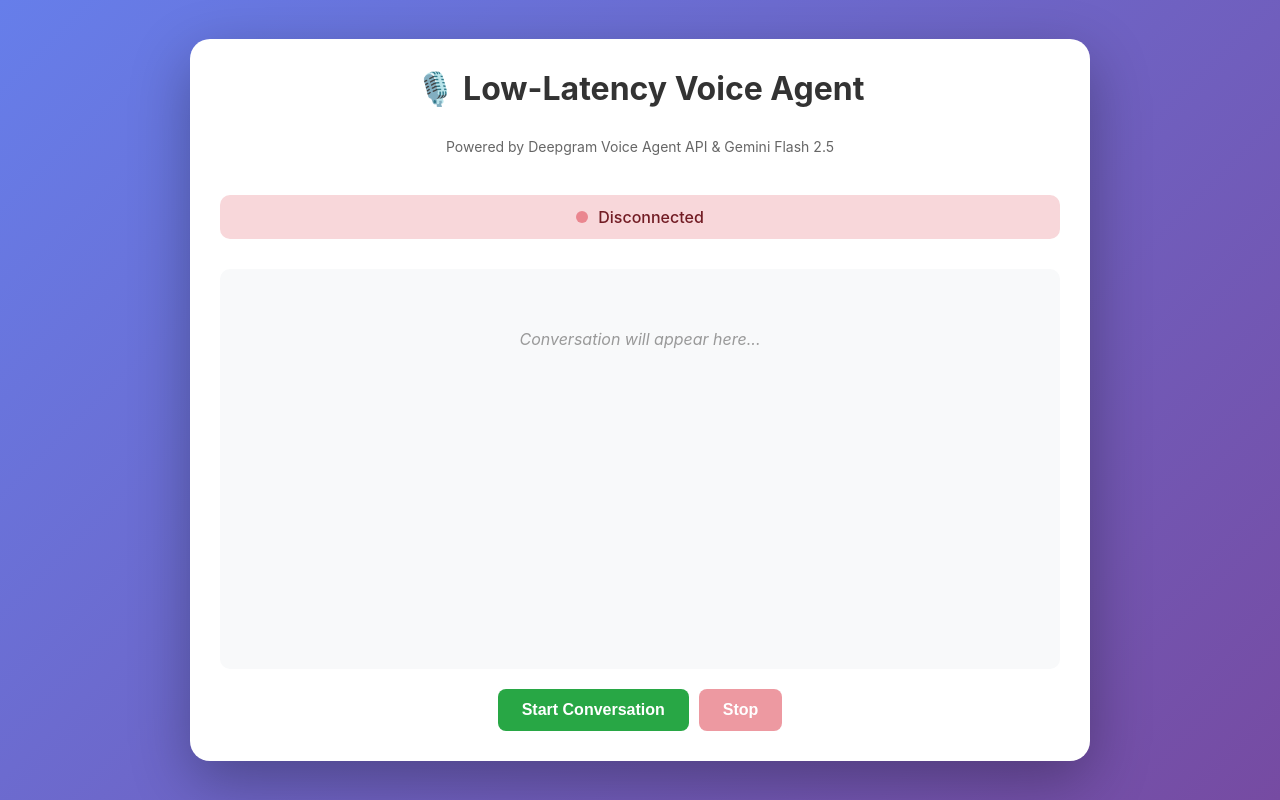
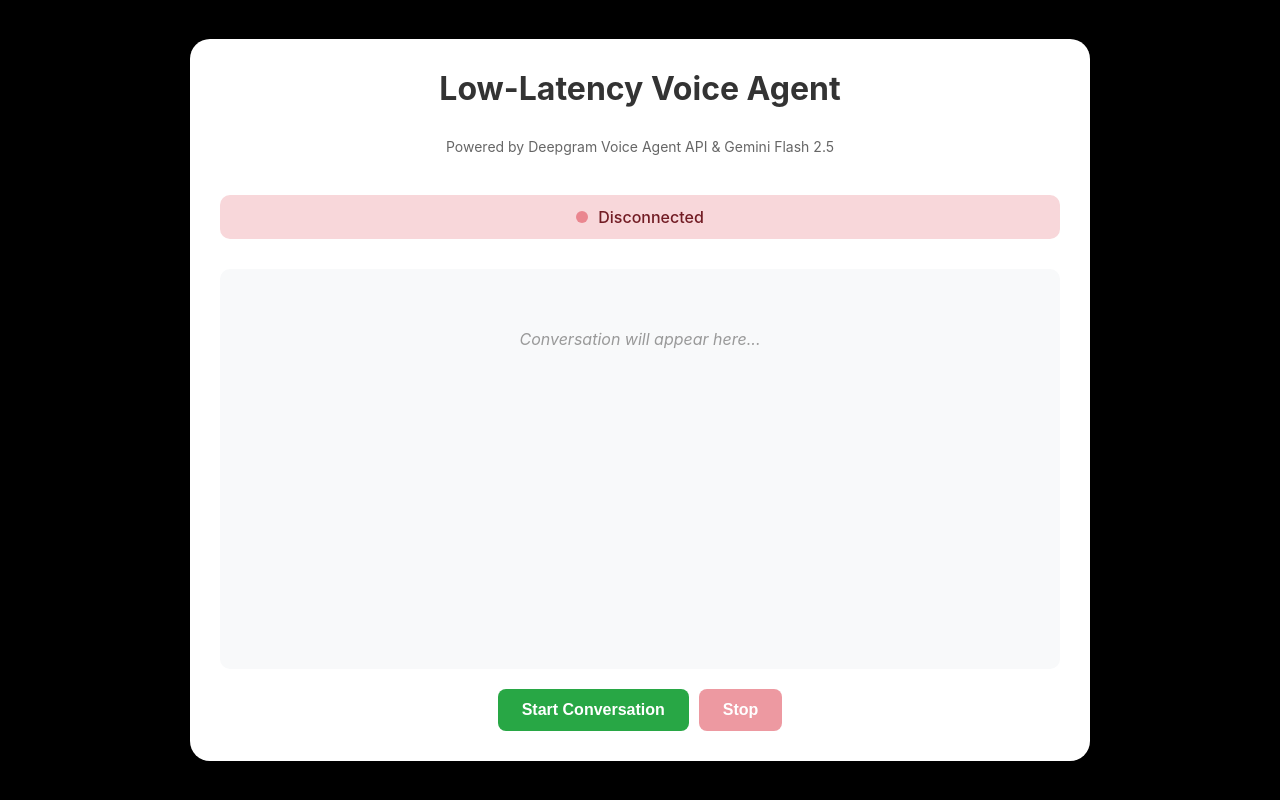
Before and after one commit to iSaahilx/voice_agent, a website: page static/index.html in a window 1280 px wide. Drawn offline with Linux system fonts and the light colour scheme.

Commit message:
ui modifications

```diff
--- a/static/index.html
+++ b/static/index.html
@@ -13,7 +13,7 @@
 
         body {
             font-family: -apple-system, BlinkMacSystemFont, 'Segoe UI', Roboto, Oxygen, Ubuntu, Cantarell, sans-serif;
-            background: linear-gradient(135deg, #667eea 0%, #764ba2 100%);
+            background: #000000;
             min-height: 100vh;
             display: flex;
             justify-content: center;
@@ -239,7 +239,7 @@
 </head>
 <body>
     <div class="container">
-        <h1>🎙️ Low-Latency Voice Agent</h1>
+        <h1>Low-Latency Voice Agent</h1>
         <p class="subtitle">Powered by Deepgram Voice Agent API & Gemini Flash 2.5</p>
 
         <div id="status" class="status disconnected">
@@ -291,7 +291,7 @@
 
             const header = document.createElement('div');
             header.className = 'message-header';
-            header.textContent = role === 'user' ? '👤 You' : '🤖 Assistant';
+            header.textContent = role === 'user' ? 'You' : 'Assistant';
 
             const contentDiv = document.createElement('div');
             contentDiv.className = 'message-content';
```
